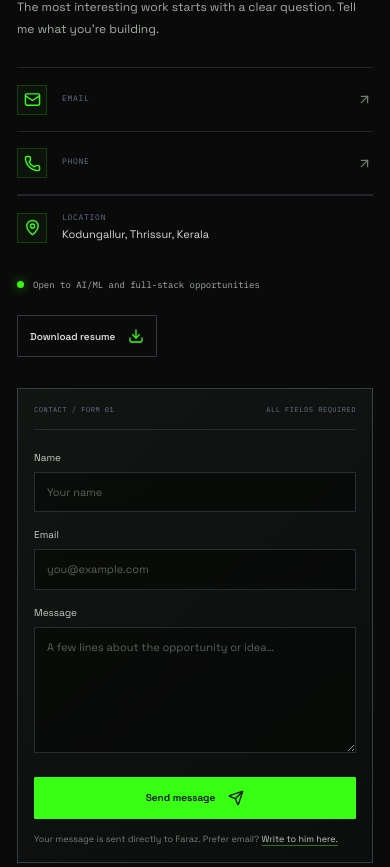
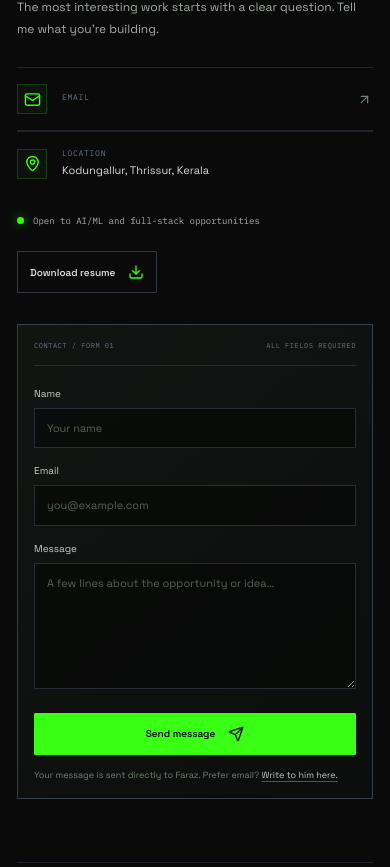
Before and after one commit to FarazKIqbal/farazfolio, a React (Vite) app: page / in a window 390 px wide. Shown: the part 5596-6463 px from the top of the page. Built offline with nearby package versions, Linux system fonts and the light colour scheme; no server answers.

Commit message:
fix: remove phone number from contact section

```diff
--- a/server.ts
+++ b/server.ts
@@ -10,14 +10,12 @@ const projectRoot = path.dirname(fileURLToPath(import.meta.url));
 const app = express();
 const httpServer = createHttpServer(app);
 const recipientEmail = process.env.CONTACT_EMAIL || "";
-const contactPhone = process.env.CONTACT_PHONE || "";
 const emailPattern = /^[^\s@]+@[^\s@]+\.[^\s@]+$/;
 
 // Public config endpoint — serves contact info from env vars (not in source)
 app.get("/api/config", (_request, response) => {
   response.json({
     contactEmail: recipientEmail,
-    contactPhone: contactPhone,
   });
 });
 
--- a/src/App.tsx
+++ b/src/App.tsx
@@ -330,7 +330,6 @@ function Contact() {
         <div className="contact-details">
           <p className="contact-lede">The most interesting work starts with a clear question. Tell me what you’re building.</p>
           <a className="contact-detail-link" href={`mailto:${contactEmail}`}><span className="contact-icon"><Mail size={17} /></span><span><small>EMAIL</small><strong>{contactEmail}</strong></span><ArrowUpRight size={15} /></a>
-          <a className="contact-detail-link" href={`tel:${contactPhone.replace(/\s+/g, "")}`}><span className="contact-icon"><Phone size={17} /></span><span><small>PHONE</small><strong>{contactPhone}</strong></span><ArrowUpRight size={15} /></a>
           <div className="contact-detail-link no-link"><span className="contact-icon"><MapPin size={17} /></span><span><small>LOCATION</small><strong>Kodungallur, Thrissur, Kerala</strong></span></div>
           <div className="contact-availability"><span className="availability-dot" /><span>Open to AI/ML and full-stack opportunities</span></div>
           <ResumeAction />
```
